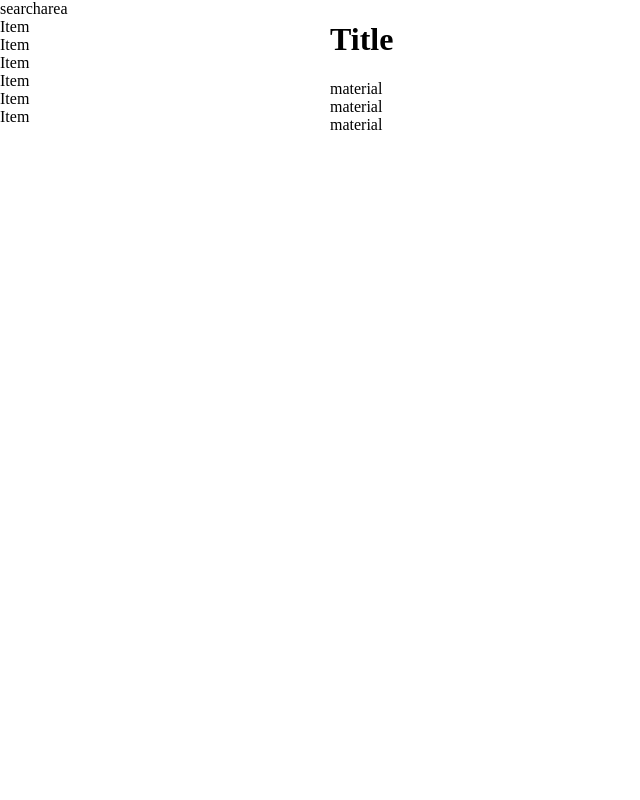
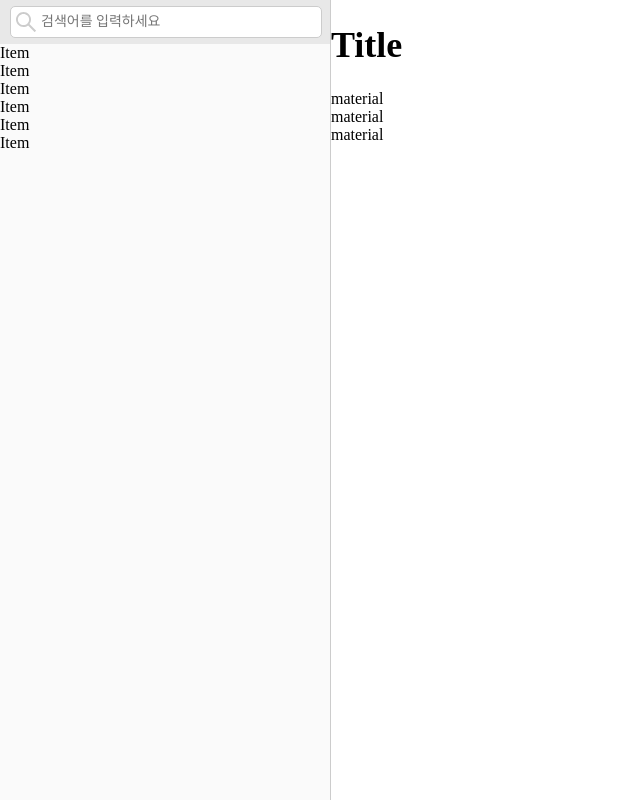
Before and after one commit to sangwoo-sean/programming-materials, a Vue app: page / in a window 1280 px wide. Shown: the whole page, without its empty margins (0-640 px from the left). Built offline with nearby package versions, Linux system fonts and the light colour scheme.

Commit message:
style system & search area

```diff
--- a/src/App.vue
+++ b/src/App.vue
@@ -16,8 +16,23 @@ export default {
 </script>
 
 <style>
+:root {
+  --main-color-1: #FAFAFA;
+  --main-color-3: #E8E8E8;
+  --main-color-5: #CCCCCC;
+  --main-color-7: #AAAAAA;
+  --main-color-9: #333333;
+}
+h1 {font-size: 36px;}
+h2 {font-size: 32px;}
+h3 {font-size: 28px;}
+h4 {font-size: 24px;}
+h5 {font-size: 20px;}
+h6 {font-size: 16px;}
+
 body {
   margin: 0;
+  box-sizing: border-box;
 }
 #app {
   display: flex;
--- a/src/components/SearchArea.vue
+++ b/src/components/SearchArea.vue
@@ -1,5 +1,10 @@
 <template>
-  <div class="container">searcharea</div>
+  <div class="search-area">
+    <div class="search-bar">
+      <img src="@/assets/search-icon.svg" alt="i">
+      <input type="text" placeholder="검색어를 입력하세요">
+    </div>
+  </div>
 </template>
 
 <script>
@@ -9,6 +14,24 @@ export default {
 </script>
 
 <style scoped>
-.container {
+.search-area {
+  background: var(--main-color-3);
+  padding: 6px 10px;
+}
+.search-bar {
+  background: white;
+  width: 100%;
+  border-radius: 5px;
+  border: solid 1px var(--main-color-5);
+  display: flex;
+  align-items: center;
+}
+img {
+  margin: 5px;
+}
+input {
+  all: unset;
+  padding: 4px 0;
+  font-size: 14px;
 }
 </style>
--- a/src/components/Sidebar.vue
+++ b/src/components/Sidebar.vue
@@ -17,5 +17,7 @@ export default {
 <style scoped>
 .container {
   min-width: 330px;
+  background: var(--main-color-1);
+  border-right: solid 1px var(--main-color-5);
 }
 </style>
```
Also changed, not shown: src/assets/search-icon.svg (added).
